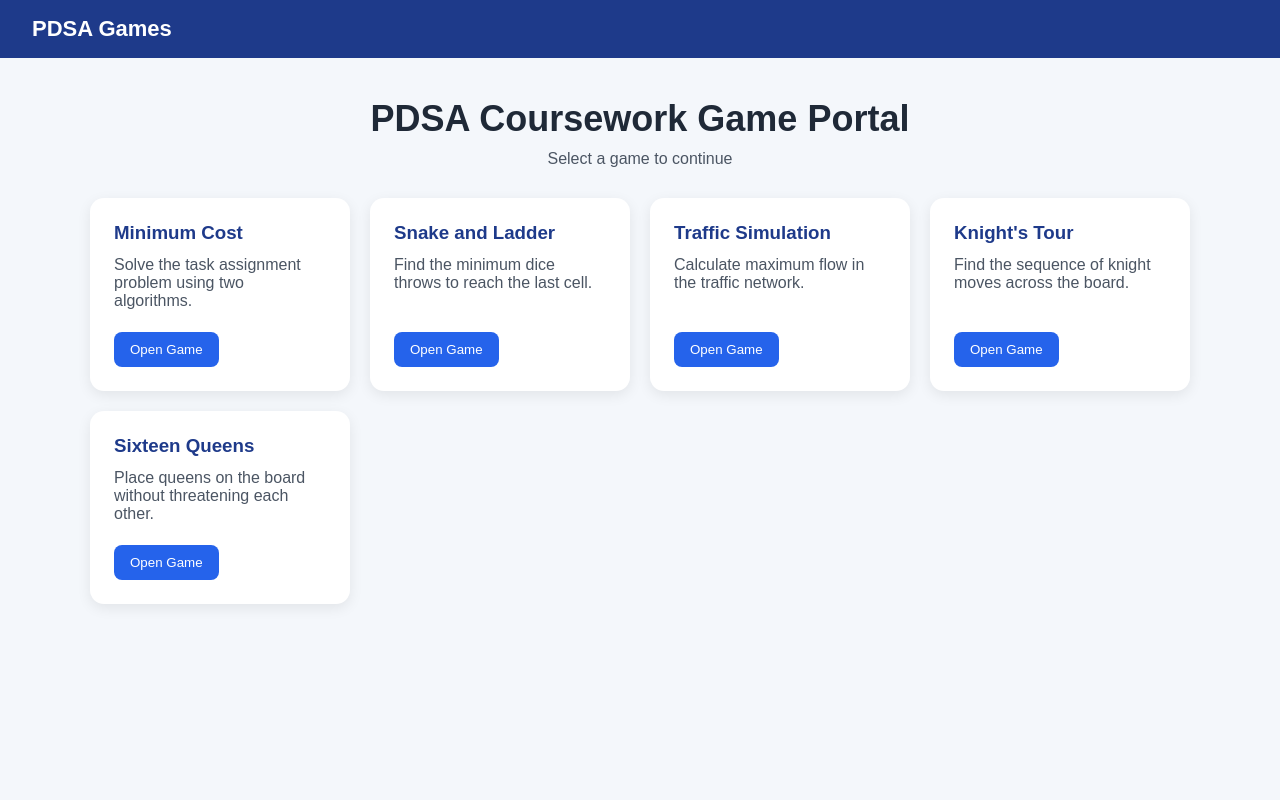
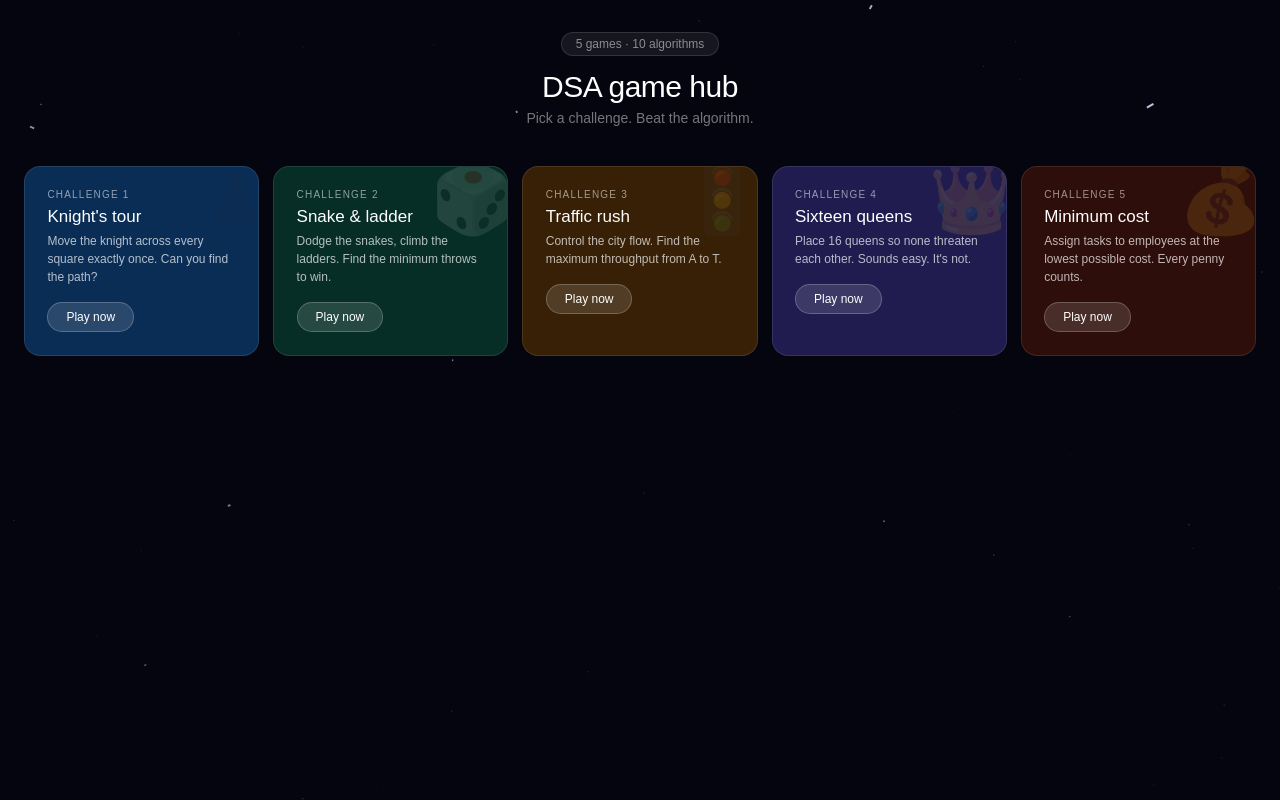
Before and after one commit to KaveeshaEkanayake/dsa-game-hub, a React app in the folder frontend/: page / in a window 1280 px wide. Built offline with nearby package versions, Linux system fonts and the light colour scheme; the HTML template or start-up script is replaced by a standard one.

Commit message:
feat: add dashboard with space theme

```diff
--- a/frontend/src/App.jsx
+++ b/frontend/src/App.jsx
@@ -1,7 +1,22 @@
-import AppRoutes from "./routes/AppRoutes";
+import { Routes, Route } from 'react-router-dom'
+import Dashboard from './components/Dashboard'
+import KnightsTour from './pages/KnightsTour'
+import SnakeLadder from './pages/SnakeLadder'
+import MinimumCost from './pages/MinimumCost'
+import SixteenQueens from './pages/SixteenQueens'
+import TrafficSimulation from './pages/TrafficSimulation'
 
 function App() {
-  return <AppRoutes />;
+  return (
+    <Routes>
+      <Route path="/" element={<Dashboard />} />
+      <Route path="/knights-tour" element={<KnightsTour />} />
+      <Route path="/snake-ladder" element={<SnakeLadder />} />
+      <Route path="/mincost" element={<MinimumCost />} />
+      <Route path="/queens" element={<SixteenQueens />} />
+      <Route path="/traffic" element={<TrafficSimulation />} />
+    </Routes>
+  )
 }
 
-export default App;
+export default App
--- /dev/null
+++ b/frontend/src/components/Dashboard.jsx
@@ -0,0 +1,282 @@
+import { useEffect, useRef } from "react";
+import { useNavigate } from "react-router-dom";
+
+const games = [
+  {
+    id: "knights-tour",
+    challenge: "Challenge 1",
+    title: "Knight's tour",
+    desc: "Move the knight across every square exactly once. Can you find the path?",
+    icon: "♟",
+    color: "rgba(13,59,110,0.75)",
+    route: "/knights-tour",
+  },
+  {
+    id: "snake-ladder",
+    challenge: "Challenge 2",
+    title: "Snake & ladder",
+    desc: "Dodge the snakes, climb the ladders. Find the minimum throws to win.",
+    icon: "🎲",
+    color: "rgba(7,61,46,0.75)",
+    route: "/snake-ladder",
+  },
+  {
+    id: "traffic",
+    challenge: "Challenge 3",
+    title: "Traffic rush",
+    desc: "Control the city flow. Find the maximum throughput from A to T.",
+    icon: "🚦",
+    color: "rgba(74,42,3,0.75)",
+    route: "/traffic",
+  },
+  {
+    id: "queens",
+    challenge: "Challenge 4",
+    title: "Sixteen queens",
+    desc: "Place 16 queens so none threaten each other. Sounds easy. It's not.",
+    icon: "👑",
+    color: "rgba(42,36,102,0.75)",
+    route: "/queens",
+  },
+  {
+    id: "mincost",
+    challenge: "Challenge 5",
+    title: "Minimum cost",
+    desc: "Assign tasks to employees at the lowest possible cost. Every penny counts.",
+    icon: "💰",
+    color: "rgba(61,18,8,0.75)",
+    route: "/mincost",
+  },
+];
+
+export default function Dashboard() {
+  const canvasRef = useRef(null);
+  const hubRef = useRef(null);
+  const mouse = useRef({ x: 0, y: 0 });
+  const navigate = useNavigate();
+
+  useEffect(() => {
+    const canvas = canvasRef.current;
+    const hub = hubRef.current;
+    const ctx = canvas.getContext("2d");
+    let animId;
+    const NUM = 180;
+    const SPEED = 2.5;
+    const FOV = 300;
+    let W, H, stars = [];
+
+    function makeStar() {
+      return {
+        x: (Math.random() - 0.5) * W * 3,
+        y: (Math.random() - 0.5) * H * 3,
+        z: Math.random() * W,
+        pz: 0,
+      };
+    }
+
+    function resize() {
+      W = canvas.width = hub.offsetWidth;
+      H = canvas.height = hub.offsetHeight;
+    }
+
+    function init() {
+      resize();
+      stars = [];
+      for (let i = 0; i < NUM; i++) stars.push(makeStar());
+    }
+
+    function draw() {
+      ctx.fillStyle = "#050510";
+      ctx.fillRect(0, 0, W, H);
+      const cx = W / 2 + mouse.current.x * 30;
+      const cy = H / 2 + mouse.current.y * 20;
+
+      for (let s of stars) {
+        s.pz = s.z;
+        s.z -= SPEED;
+        if (s.z <= 0) {
+          Object.assign(s, makeStar());
+          s.z = W;
+          s.pz = W;
+        }
+        const sx = (s.x / s.z) * FOV + cx;
+        const sy = (s.y / s.z) * FOV + cy;
+        const px = (s.x / s.pz) * FOV + cx;
+        const py = (s.y / s.pz) * FOV + cy;
+        const size = Math.max(0.3, (1 - s.z / W) * 2.5);
+        const bright = Math.floor((1 - s.z / W) * 220 + 35);
+        const alpha = (1 - s.z / W) * 0.9 + 0.1;
+        ctx.beginPath();
+        ctx.moveTo(px, py);
+        ctx.lineTo(sx, sy);
+        ctx.strokeStyle = `rgba(${bright},${bright},${Math.min(255, bright + 40)},${alpha})`;
+        ctx.lineWidth = size;
+        ctx.stroke();
+      }
+      animId = requestAnimationFrame(draw);
+    }
+
+    const handleMouseMove = (e) => {
+      const r = hub.getBoundingClientRect();
+      mouse.current.x = (e.clientX - r.left - W / 2) / W;
+      mouse.current.y = (e.clientY - r.top - H / 2) / H;
+    };
+
+    init();
+    draw();
+    window.addEventListener("resize", init);
+    hub.addEventListener("mousemove", handleMouseMove);
+
+    return () => {
+      cancelAnimationFrame(animId);
+      window.removeEventListener("resize", init);
+      hub.removeEventListener("mousemove", handleMouseMove);
+    };
+  }, []);
+
+  return (
+    <div
+      ref={hubRef}
+      style={{
+        background: "#050510",
+        minHeight: "100vh",
+        position: "relative",
+        overflow: "hidden",
+        padding: "2rem 1.5rem",
+        fontFamily: "sans-serif",
+      }}
+    >
+      <canvas
+        ref={canvasRef}
+        style={{
+          position: "absolute",
+          top: 0,
+          left: 0,
+          width: "100%",
+          height: "100%",
+          pointerEvents: "none",
+        }}
+      />
+
+      <div style={{ position: "relative", zIndex: 1 }}>
+        <div style={{ textAlign: "center", marginBottom: "2.5rem" }}>
+          <span
+            style={{
+              display: "inline-block",
+              background: "rgba(255,255,255,0.07)",
+              color: "rgba(255,255,255,0.5)",
+              fontSize: "12px",
+              padding: "4px 14px",
+              borderRadius: "20px",
+              marginBottom: "14px",
+              border: "0.5px solid rgba(255,255,255,0.12)",
+            }}
+          >
+            5 games · 10 algorithms
+          </span>
+          <h1
+            style={{
+              fontSize: "30px",
+              fontWeight: 500,
+              color: "#fff",
+              letterSpacing: "-0.5px",
+              display: "block",
+            }}
+          >
+            DSA game hub
+          </h1>
+          <p style={{ fontSize: "14px", color: "rgba(255,255,255,0.45)", marginTop: "6px" }}>
+            Pick a challenge. Beat the algorithm.
+          </p>
+        </div>
+
+        <div
+          style={{
+            display: "grid",
+            gridTemplateColumns: "repeat(auto-fit, minmax(200px, 1fr))",
+            gap: "14px",
+          }}
+        >
+          {games.map((game) => (
+            <div
+              key={game.id}
+              onClick={() => navigate(game.route)}
+              style={{
+                background: game.color,
+                borderRadius: "16px",
+                padding: "1.4rem",
+                cursor: "pointer",
+                position: "relative",
+                overflow: "hidden",
+                border: "1px solid rgba(255,255,255,0.1)",
+                backdropFilter: "blur(4px)",
+                transition: "transform 0.15s",
+              }}
+              onMouseEnter={(e) => (e.currentTarget.style.transform = "translateY(-5px)")}
+              onMouseLeave={(e) => (e.currentTarget.style.transform = "translateY(0)")}
+            >
+              <div
+                style={{
+                  position: "absolute",
+                  top: "-8px",
+                  right: "-8px",
+                  fontSize: "68px",
+                  opacity: 0.13,
+                  pointerEvents: "none",
+                }}
+              >
+                {game.icon}
+              </div>
+              <div
+                style={{
+                  fontSize: "10px",
+                  opacity: 0.55,
+                  marginBottom: "7px",
+                  letterSpacing: "1.2px",
+                  textTransform: "uppercase",
+                  color: "#fff",
+                }}
+              >
+                {game.challenge}
+              </div>
+              <div
+                style={{
+                  fontSize: "17px",
+                  fontWeight: 500,
+                  marginBottom: "5px",
+                  color: "#fff",
+                }}
+              >
+                {game.title}
+              </div>
+              <div
+                style={{
+                  fontSize: "12px",
+                  lineHeight: 1.5,
+                  color: "rgba(255,255,255,0.7)",
+                  marginBottom: "16px",
+                }}
+              >
+                {game.desc}
+              </div>
+              <div
+                style={{
+                  display: "inline-block",
+                  padding: "7px 18px",
+                  borderRadius: "20px",
+                  fontSize: "12px",
+                  fontWeight: 500,
+                  background: "rgba(255,255,255,0.13)",
+                  border: "1px solid rgba(255,255,255,0.22)",
+                  color: "#fff",
+                }}
+              >
+                Play now
+              </div>
+            </div>
+          ))}
+        </div>
+      </div>
+    </div>
+  );
+}
```
Also changed, not shown: 1 other file (tests, documents, lock files or other folders).
